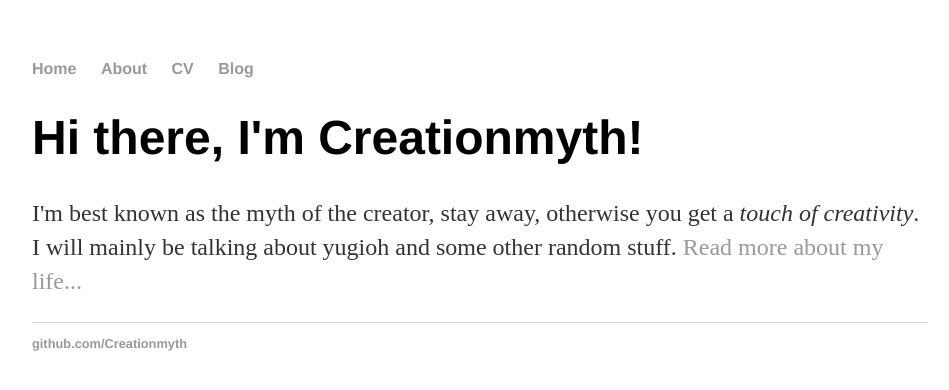
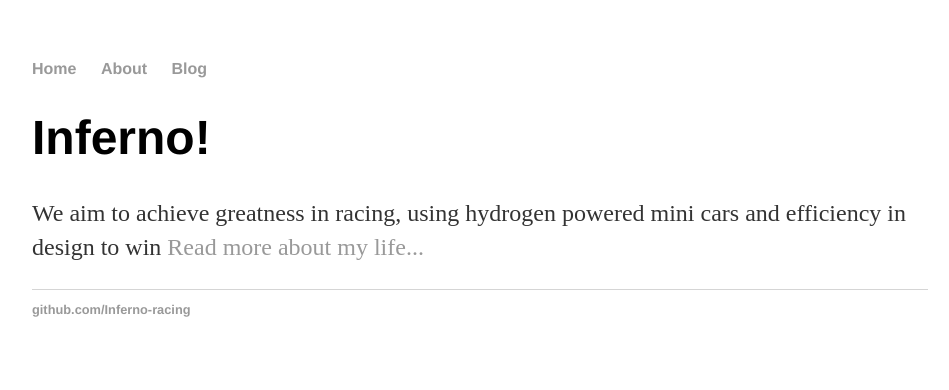
Before and after one commit to Inferno-racing/InfernoRacing1.github.io, a Jekyll site: the page index.html, which Jekyll copies as it is, in a window 1280 px wide. Shown: the top 390 px of the page, without its empty margins (160-1109 px from the left). Built offline with Jekyll 4.4.1, drawn with Linux system fonts in a browser that asks for light colours.

Commit message:
Update index.html

```diff
--- a/index.html
+++ b/index.html
@@ -1,7 +1,7 @@
 <!DOCTYPE html>
 <html>
         <head>
-                <title>Creationmyth, the myth of the creator</title>
+                <title>Inferno Racing</title>
                 <!-- link to main stylesheet -->
                 <link rel="stylesheet" type="text/css" href="/css/main.css">
         </head>
@@ -10,19 +10,18 @@
                 <ul>
                         <li><a href="/">Home</a></li>
                         <li><a href="/about">About</a></li>
-                        <li><a href="/cv">CV</a></li>
                         <li><a href="/blog">Blog</a></li>
                 </ul>
                 </nav>
                 <div class="container">
                 <div class="blurb">
-                        <h1>Hi there, I'm Creationmyth!</h1>
-                                <p>I'm best known as the myth of the creator, stay away, otherwise you get a <em>touch of creativity</em>. I will mainly be talking about yugioh and some other random stuff. <a href="/about">Read more about my life...</a></p>
+                        <h1>Inferno!</h1>
+                                <p>We aim to achieve greatness in racing, using hydrogen powered mini cars and efficiency in design to win <a href="/about">Read more about my life...</a></p>
                 </div><!-- /.blurb -->
                 </div><!-- /.container -->
                 <footer>
                 <ul>
-                        <li><a href="https://github.com/Creationmyth">github.com/Creationmyth</a></li>
+                        <li><a href="https://github.com/Inferno-racing">github.com/Inferno-racing</a></li>
                         </ul>
                 </footer>
         </body>
```
